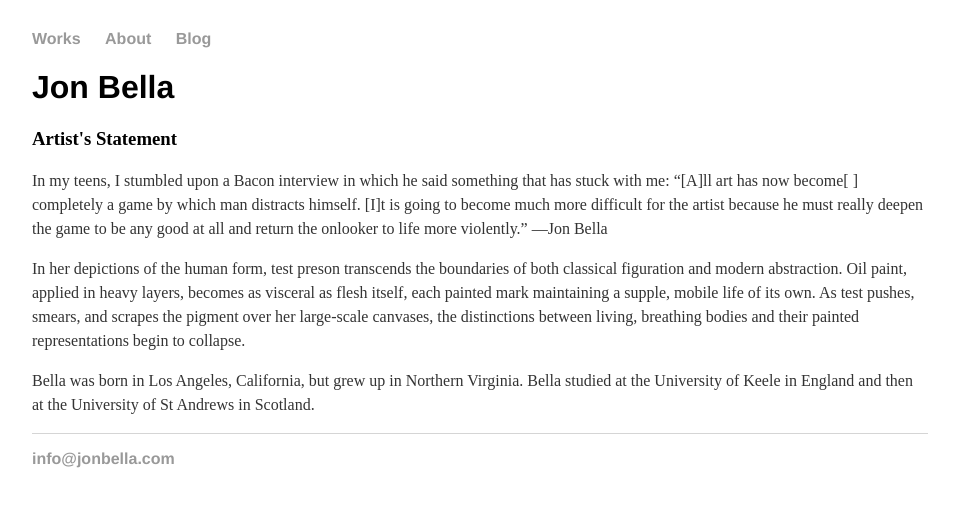
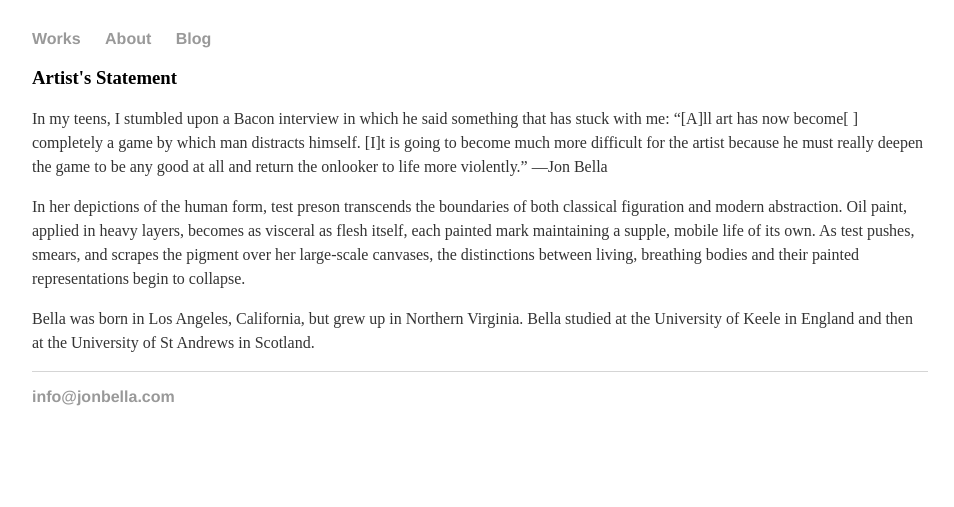
Before and after one commit to jonif0112/jonif0112.github.io, a Jekyll site: the page built from about/index.html, in a window 1280 px wide. Shown: the top 507 px of the page, without its empty margins (160-1114 px from the left). Built offline with Jekyll 4.4.1, drawn with Linux system fonts in a browser that asks for light colours.

Commit message:
Update index.html

```diff
--- a/about/index.html
+++ b/about/index.html
@@ -3,7 +3,6 @@ layout: default
 title: Jon Bella
 ---
 <div class="blurb">
-	<h1>Jon Bella</h1>
 	<h3>Artist's Statement</h3>
 	<p>In my teens, I stumbled upon a Bacon interview in which he said something that has stuck with me: “[A]ll art has now become[ ] completely a game by which man distracts himself. [I]t is going to become much more difficult for the artist because he must really deepen the game to be any good at all and return the onlooker to life more violently.”
 ―Jon Bella</p>
```
